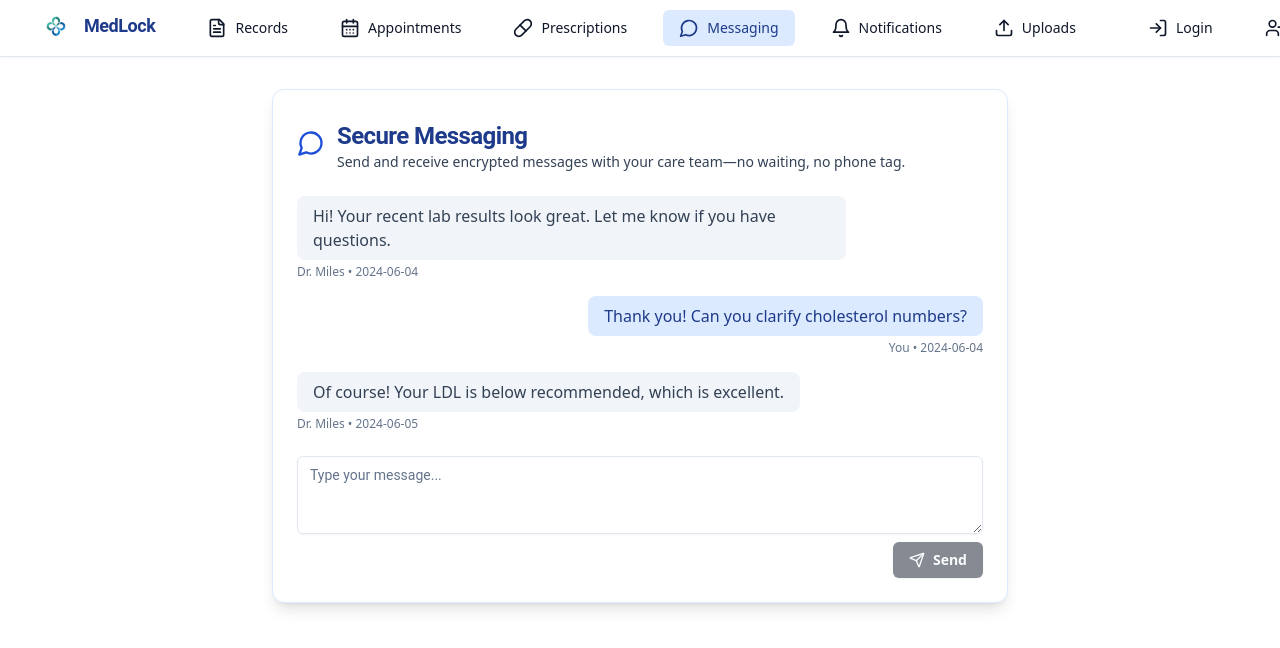
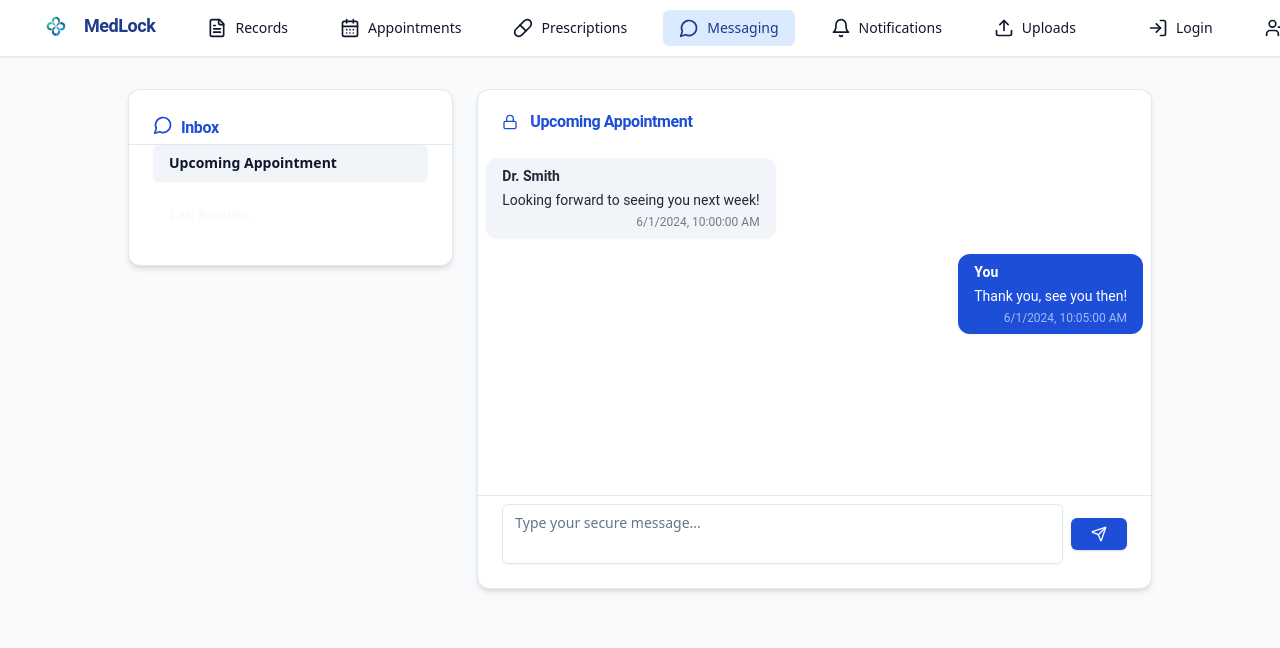
Before and after one commit to Collin-Test-Quome-Org/create-a-comprehensive-hipaa-compliant-patient-por-cd18fe36-f3c7a83c, a React (Vite) app in the folder frontend/: page /messages in a window 1280 px wide. Shown: the top 648 px of the page. Built offline with nearby package versions, Linux system fonts and the light colour scheme.

Commit message:
Add Messaging, Notifications, and File Uploads patient portal pages with mock data, interactive UI, and shadcn components

```diff
--- /dev/null
+++ b/frontend/src/components/FileUploadsPage.tsx
@@ -0,0 +1,2 @@
+// for import compatibility only
+export {};
--- /dev/null
+++ b/frontend/src/components/MessagingPage.tsx
@@ -0,0 +1,2 @@
+// for import compatibility only
+export {};
--- /dev/null
+++ b/frontend/src/components/NotificationsPanel.tsx
@@ -0,0 +1,2 @@
+// for import compatibility only
+export {};
--- a/frontend/src/pages/MessagingPage.tsx
+++ b/frontend/src/pages/MessagingPage.tsx
@@ -1,135 +1,142 @@
-// MessagingPage.tsx
-import { useState } from 'react'
-import { Card, CardHeader, CardContent, CardTitle, CardDescription } from '@/components/ui/card'
-import { Button } from '@/components/ui/button'
-import { Input } from '@/components/ui/input'
-import { Textarea } from '@/components/ui/textarea'
-import { MessageCircle, Send } from 'lucide-react'
-import { motion } from 'framer-motion'
+import { useState } from 'react';
+import { motion } from 'framer-motion';
+import { Button } from '@/components/ui/button';
+import { Card, CardHeader, CardTitle, CardContent, CardFooter } from '@/components/ui/card';
+import { Input } from '@/components/ui/input';
+import { Textarea } from '@/components/ui/textarea';
+import { Send, MessageCircle, Lock } from 'lucide-react';
 
-const MOCK_MESSAGES = [
+const mockThreads = [
   {
     id: '1',
-    from: 'Dr. Miles',
-    to: 'You',
-    content: 'Hi! Your recent lab results look great. Let me know if you have questions.',
-    date: '2024-06-04',
-    unread: false
+    subject: 'Upcoming Appointment',
+    messages: [
+      { sender: 'Dr. Smith', content: 'Looking forward to seeing you next week!', date: '2024-06-01T10:00:00Z' },
+      { sender: 'You', content: 'Thank you, see you then!', date: '2024-06-01T10:05:00Z' },
+    ],
   },
   {
     id: '2',
-    from: 'You',
-    to: 'Dr. Miles',
-    content: 'Thank you! Can you clarify cholesterol numbers?',
-    date: '2024-06-04',
-    unread: false
+    subject: 'Lab Results',
+    messages: [
+      { sender: 'Dr. Lee', content: 'Your recent labs are in and look great.', date: '2024-05-29T14:45:00Z' },
+      { sender: 'You', content: 'Wonderful news, thank you!', date: '2024-05-29T15:00:00Z' },
+    ],
   },
-  {
-    id: '3',
-    from: 'Dr. Miles',
-    to: 'You',
-    content: 'Of course! Your LDL is below recommended, which is excellent.',
-    date: '2024-06-05',
-    unread: true
-  },
-]
+];
 
-export const MessagingPage = () => {
-  const [messages, setMessages] = useState(MOCK_MESSAGES)
-  const [newMessage, setNewMessage] = useState('')
-  const [sending, setSending] = useState(false)
+export function MessagingPage() {
+  const [selectedThread, setSelectedThread] = useState(mockThreads[0]);
+  const [message, setMessage] = useState('');
+  const [threads, setThreads] = useState(mockThreads);
 
-  const handleSend = () => {
-    if (!newMessage.trim()) return
-    setSending(true)
-    setTimeout(() => {
-      setMessages([
-        ...messages,
-        {
-          id: String(messages.length + 1),
-          from: 'You',
-          to: 'Dr. Miles',
-          content: newMessage,
-          date: new Date().toISOString().slice(0, 10),
-          unread: false
-        }
-      ])
-      setNewMessage('')
-      setSending(false)
-    }, 700)
+  function handleSend() {
+    if (!message.trim()) return;
+    setThreads((prev) =>
+      prev.map((thread) =>
+        thread.id === selectedThread.id
+          ? {
+              ...thread,
+              messages: [
+                ...thread.messages,
+                {
+                  sender: 'You',
+                  content: message,
+                  date: new Date().toISOString(),
+                },
+              ],
+            }
+          : thread
+      )
+    );
+    setSelectedThread((prev) => ({
+      ...prev,
+      messages: [
+        ...prev.messages,
+        { sender: 'You', content: message, date: new Date().toISOString() },
+      ],
+    }));
+    setMessage('');
   }
 
   return (
-    <div className="container mx-auto py-8 px-4 max-w-3xl min-h-screen">
-      <motion.div initial={{opacity: 0, y: 20}} animate={{opacity: 1, y: 0}}>
-        <Card className="shadow-lg border-blue-100 bg-white">
-          <CardHeader className="flex flex-row items-center gap-3">
-            <MessageCircle className="w-7 h-7 text-blue-700"/>
-            <div>
-              <CardTitle className="font-bold text-2xl text-blue-900 font-['Roboto']">Secure Messaging</CardTitle>
-              <CardDescription className="text-slate-700">Send and receive encrypted messages with your care team—no waiting, no phone tag.</CardDescription>
+    <motion.div initial={{ opacity: 0 }} animate={{ opacity: 1 }} className="min-h-[calc(100vh-64px)] bg-slate-50">
+      <div className="max-w-5xl mx-auto py-8 grid grid-cols-1 md:grid-cols-3 gap-6">
+        {/* Sidebar: Thread List */}
+        <Card className="col-span-1 md:col-span-1 bg-white shadow-md h-fit">
+          <CardHeader className="flex flex-row items-center gap-2 border-b pb-2">
+            <MessageCircle className="w-5 h-5 text-[#1d4ed8]" />
+            <CardTitle className="text-[#1d4ed8] font-bold font-['Roboto']">Inbox</CardTitle>
+          </CardHeader>
+          <CardContent className="flex flex-col gap-2">
+            {threads.map((thread) => (
+              <Button
+                key={thread.id}
+                id={`thread-${thread.id}`}
+                variant={selectedThread.id === thread.id ? 'secondary' : 'ghost'}
+                className="justify-start w-full mb-2"
+                onClick={() => setSelectedThread(thread)}
+                aria-current={selectedThread.id === thread.id ? 'page' : undefined}
+              >
+                <span className="font-semibold text-md truncate">{thread.subject}</span>
+              </Button>
+            ))}
+          </CardContent>
+        </Card>
+        {/* Main Message Thread */}
+        <Card className="col-span-2 bg-white shadow-md flex flex-col h-[500px]">
+          <CardHeader>
+            <div className="flex items-center gap-3">
+              <Lock className="w-4 h-4 text-[#1d4ed8]" />
+              <CardTitle className="text-[#1d4ed8] font-semibold font-['Roboto']">
+                {selectedThread.subject}
+              </CardTitle>
             </div>
           </CardHeader>
-          <CardContent>
-            <div className="flex flex-col gap-4 mb-4 max-h-96 overflow-y-auto" data-testid="message-thread">
-              {messages.map((msg, i) => (
+          <CardContent className="flex-1 overflow-y-auto px-2 py-1">
+            <div className="flex flex-col gap-4">
+              {selectedThread.messages.map((msg, idx) => (
                 <motion.div
-                  key={msg.id}
-                  initial={{ opacity: 0, x: msg.from === 'You' ? 50 : -50 }}
+                  key={idx}
+                  initial={{ opacity: 0, x: msg.sender === 'You' ? 60 : -60 }}
                   animate={{ opacity: 1, x: 0 }}
-                  transition={{ delay: 0.1 + i * 0.08 }}
-                  className={
-                    'flex flex-col max-w-[80%] ' +
-                    (msg.from === 'You' ? 'self-end items-end' : 'self-start items-start')
-                  }
+                  transition={{ duration: 0.25, delay: idx * 0.05 }}
+                  className={`flex ${msg.sender === 'You' ? 'justify-end' : 'justify-start'}`}
                 >
-                  <div className={
-                    'rounded-lg px-4 py-2 mb-1 ' +
-                    (msg.from === 'You' ? 'bg-blue-100 text-blue-900' : 'bg-slate-100 text-slate-700')
-                  }>
-                    <span>{msg.content}</span>
+                  <div
+                    className={`rounded-xl px-4 py-2 max-w-[70%] shadow-sm font-['Roboto'] text-sm ${
+                      msg.sender === 'You'
+                        ? 'bg-[#1d4ed8] text-white'
+                        : 'bg-slate-100 text-gray-800'
+                    }`}
+                  >
+                    <div className="mb-1 font-semibold">
+                      {msg.sender}
+                    </div>
+                    {msg.content}
+                    <div className="text-xs mt-1 opacity-60 text-right">
+                      {new Date(msg.date).toLocaleString()}
+                    </div>
                   </div>
-                  <span className="text-xs text-slate-500">
-                    {msg.from === 'You' ? 'You' : msg.from} • {msg.date}
-                  </span>
                 </motion.div>
               ))}
-              {messages.length === 0 && (
-                <div className="text-center text-slate-500 py-12">No messages yet. Start a conversation with your care team!</div>
-              )}
             </div>
-            <form
-              className="flex flex-col gap-2 mt-6"
-              onSubmit={e => { e.preventDefault(); handleSend(); }}
-              aria-label="Send a secure message"
-            >
-              <Textarea
-                id="message-input"
-                value={newMessage}
-                onChange={e => setNewMessage(e.target.value)}
-                placeholder="Type your message..."
-                rows={3}
-                required
-                className="font-['Roboto']"
-                disabled={sending}
-                aria-label="Message input"
-              />
-              <div className="flex justify-end">
-                <Button
-                  id="send-message-btn"
-                  type="submit"
-                  className="gap-2 font-bold"
-                  aria-label="Send message"
-                  disabled={sending || !newMessage.trim()}
-                >
-                  <Send className="w-4 h-4" />
-                  {sending ? 'Sending...' : 'Send'}
-                </Button>
-              </div>
-            </form>
           </CardContent>
+          <CardFooter className="border-t pt-2 flex gap-2">
+            <Textarea
+              id="message-input"
+              value={message}
+              onChange={(e) => setMessage(e.target.value)}
+              placeholder="Type your secure message..."
+              rows={2}
+              className="flex-1 resize-none"
+            />
+            <Button id="send-message" onClick={handleSend} className="h-fit px-5 py-2 bg-[#1d4ed8] text-white font-bold" aria-label="Send Message">
+              <Send className="w-5 h-5" />
+            </Button>
+          </CardFooter>
         </Card>
-      </motion.div>
-    </div>
-  )
+      </div>
+    </motion.div>
+  );
 }
--- a/frontend/src/pages/NotificationsPanel.tsx
+++ b/frontend/src/pages/NotificationsPanel.tsx
@@ -1,87 +1,79 @@
-// NotificationsPanel.tsx
-import { Card, CardHeader, CardTitle, CardContent, CardDescription } from '@/components/ui/card'
-import { Bell, CalendarDays, FileText, MessageCircle, Pill } from 'lucide-react'
-import { motion } from 'framer-motion'
+import { motion } from 'framer-motion';
+import { Card, CardHeader, CardTitle, CardContent } from '@/components/ui/card';
+import { Bell, CheckCircle2, CalendarDays, FileText, Pill, MessageCircle } from 'lucide-react';
 
-const notifications = [
+const mockNotifications = [
   {
-    id: '1',
-    type: 'lab',
-    icon: FileText,
-    title: 'Lab Results Ready',
-    description: 'Your blood test results are available in your records.',
-    date: '2024-06-05T09:00Z',
-    unread: true
-  },
-  {
-    id: '2',
+    id: 1,
     type: 'appointment',
     icon: CalendarDays,
     title: 'Appointment Confirmed',
-    description: 'Your appointment with Dr. Miles is confirmed for June 12, 10:00 AM.',
-    date: '2024-06-04T11:30Z',
-    unread: false
+    desc: 'Your appointment with Dr. Smith is confirmed for June 5, 2:00 PM.',
+    time: '2024-06-01T10:00:00Z',
   },
   {
-    id: '3',
+    id: 2,
+    type: 'record',
+    icon: FileText,
+    title: 'Lab Results Ready',
+    desc: 'New lab results are available in your medical records.',
+    time: '2024-05-31T13:20:00Z',
+  },
+  {
+    id: 3,
+    type: 'prescription',
+    icon: Pill,
+    title: 'Prescription Refill Approved',
+    desc: 'Your refill for Atorvastatin has been approved.',
+    time: '2024-05-29T17:30:00Z',
+  },
+  {
+    id: 4,
     type: 'message',
     icon: MessageCircle,
-    title: 'New Message Received',
-    description: 'Dr. Miles replied to your question about cholesterol.',
-    date: '2024-06-04T12:45Z',
-    unread: true
+    title: 'New Message from Dr. Lee',
+    desc: 'You have a new secure message from Dr. Lee.',
+    time: '2024-05-29T18:25:00Z',
   },
   {
-    id: '4',
-    type: 'prescription',
-    icon: Pill,
-    title: 'Refill Approved',
-    description: 'Your refill for Lisinopril was approved and sent to your pharmacy.',
-    date: '2024-06-03T15:15Z',
-    unread: false
+    id: 5,
+    type: 'general',
+    icon: CheckCircle2,
+    title: 'Profile Updated',
+    desc: 'Your account settings were updated successfully.',
+    time: '2024-05-28T09:10:00Z',
   },
-]
+];
 
-export const NotificationsPanel = () => {
+export function NotificationsPanel() {
   return (
-    <div className="container mx-auto py-8 px-4 max-w-2xl min-h-screen">
-      <motion.div initial={{opacity: 0, y: 20}} animate={{opacity: 1, y: 0}}>
-        <Card className="shadow-lg border-blue-100 bg-white">
-          <CardHeader className="flex flex-row items-center gap-3">
-            <Bell className="w-7 h-7 text-blue-700"/>
-            <div>
-              <CardTitle className="font-bold text-2xl text-blue-900 font-['Roboto']">Notifications</CardTitle>
-              <CardDescription className="text-slate-700">Stay up to date with real-time alerts for appointments, lab results, and messages.</CardDescription>
-            </div>
+    <motion.div initial={{ opacity: 0 }} animate={{ opacity: 1 }} className="min-h-[calc(100vh-64px)] bg-slate-50">
+      <div className="max-w-2xl mx-auto py-8">
+        <Card className="bg-white shadow-lg">
+          <CardHeader className="flex flex-row items-center gap-2 border-b pb-2">
+            <Bell className="w-5 h-5 text-[#1d4ed8]" />
+            <CardTitle className="text-[#1d4ed8] font-bold font-['Roboto']">Notifications</CardTitle>
           </CardHeader>
-          <CardContent>
-            <div className="divide-y">
-              {notifications.length === 0 && (
-                <div className="text-center text-slate-500 py-12">No notifications yet. You're all caught up!</div>
-              )}
-              {notifications.map((n, i) => (
-                <motion.div
-                  key={n.id}
-                  initial={{ opacity: 0, y: 30 }}
-                  animate={{ opacity: 1, y: 0 }}
-                  transition={{ delay: 0.2 + i * 0.09 }}
-                  className={`flex items-start gap-4 py-4 ${n.unread ? 'bg-blue-50' : ''}`}
-                >
-                  <div className="mt-1">
-                    <n.icon className="w-7 h-7 text-blue-700" />
-                  </div>
-                  <div>
-                    <div className="font-bold text-blue-900 text-base">{n.title}</div>
-                    <div className="text-slate-700 text-sm mb-1">{n.description}</div>
-                    <div className="text-xs text-slate-500">{new Date(n.date).toLocaleString()}</div>
-                  </div>
-                  {n.unread && <span className="ml-auto mt-2 rounded-full bg-blue-500 w-2 h-2" aria-label="unread notification" />}
-                </motion.div>
-              ))}
-            </div>
+          <CardContent className="flex flex-col gap-4 mt-4">
+            {mockNotifications.map((notif, idx) => (
+              <motion.div
+                key={notif.id}
+                initial={{ opacity: 0, x: 30 }}
+                animate={{ opacity: 1, x: 0 }}
+                transition={{ delay: idx * 0.1 }}
+                className="rounded-lg border border-slate-200 p-4 flex items-center gap-4 bg-slate-50 hover:bg-blue-50 transition"
+              >
+                <notif.icon className="w-8 h-8 text-[#1d4ed8]" />
+                <div>
+                  <div className="font-bold text-base text-blue-900 font-['Roboto']">{notif.title}</div>
+                  <div className="text-gray-700 font-['Roboto']">{notif.desc}</div>
+                  <div className="text-sm text-slate-400 mt-1">{new Date(notif.time).toLocaleString()}</div>
+                </div>
+              </motion.div>
+            ))}
           </CardContent>
         </Card>
-      </motion.div>
-    </div>
-  )
+      </div>
+    </motion.div>
+  );
 }
```
Also changed, not shown: frontend/src/pages/FileUploadsPage.tsx (+77 -100 lines).
